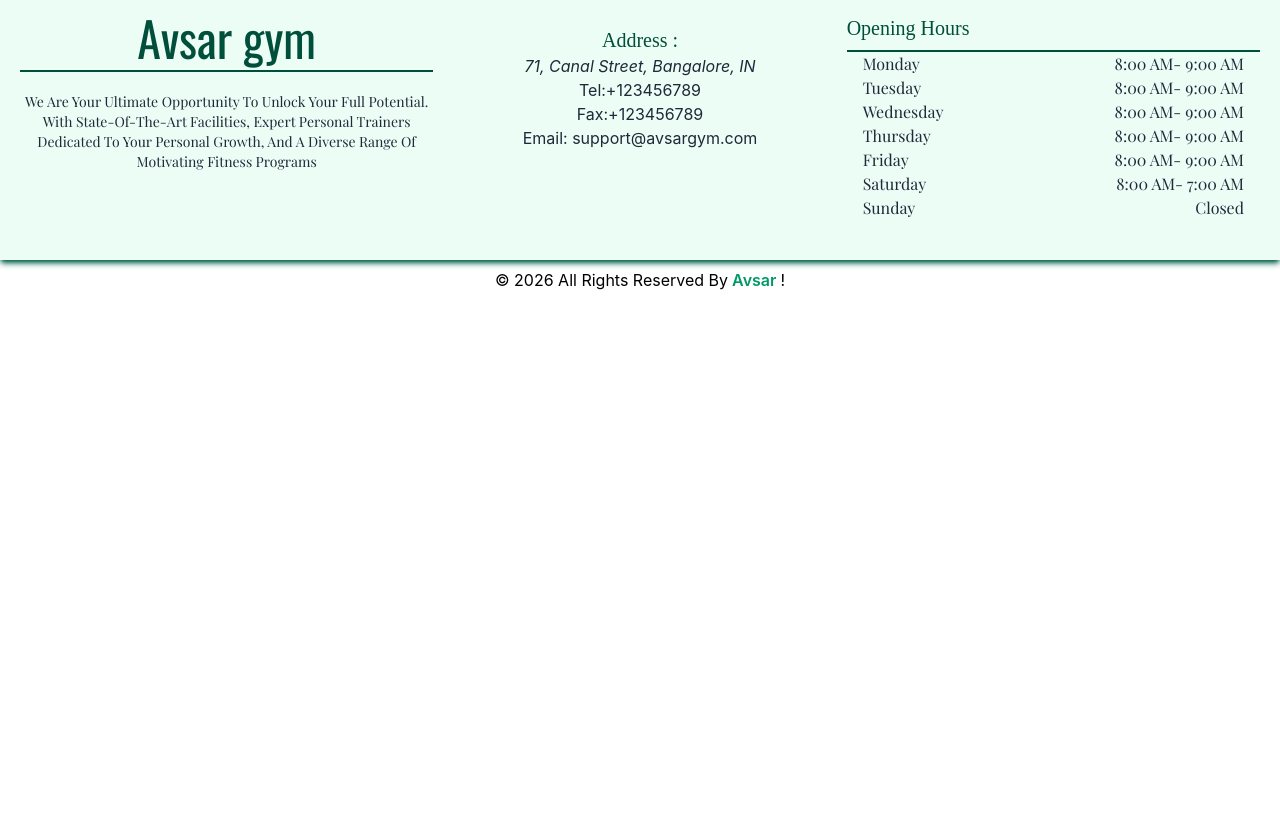
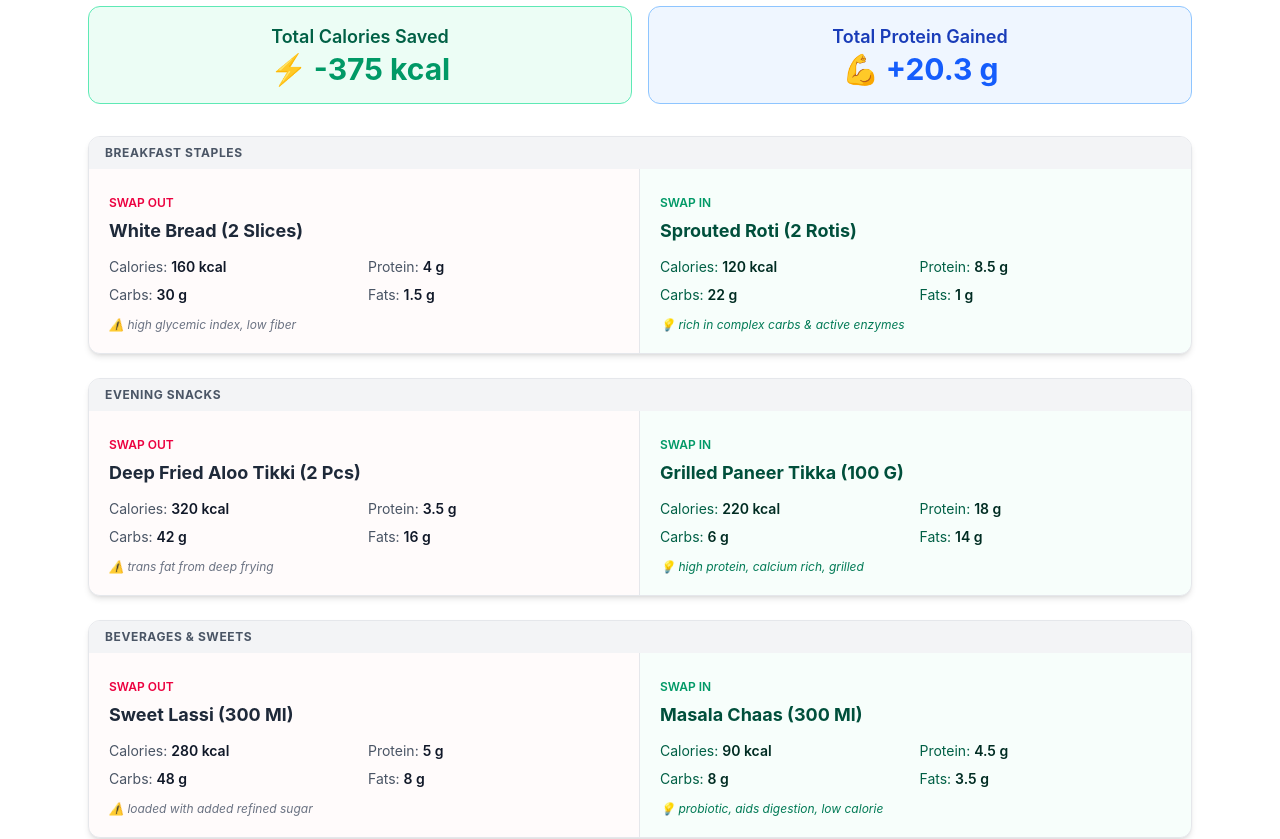
Before and after one commit to Sarita595k/Gym_Website_Frontend, a React (Vite) app: page /nutrition in a window 1280 px wide. Shown: the part 2660-3499 px from the top of the page. Before the commit the page ends 2960 px from the top, so only its background shows below. Built offline with nearby package versions, Linux system fonts and the light colour scheme; a web font is replaced by a local one.

Commit message:
swap food grid added

```diff
--- /dev/null
+++ b/src/Components/NutritionPage/NutritionForm.jsx
@@ -0,0 +1,16 @@
+import { useState } from 'react'
+
+const NutritionForm = () => {
+    const [inputValues, setInputValues] = useState({
+
+    })
+    return (
+        <div>
+            <form>
+                <input type="text" name="" id="" />
+            </form>
+        </div>
+    )
+}
+
+export default NutritionForm
--- a/src/Components/NutritionPage/PantrySwap.jsx
+++ b/src/Components/NutritionPage/PantrySwap.jsx
@@ -1,15 +1,19 @@
 import Heading from '../SubHeader/Heading'
+import Swap from './Swap'
 
 export const PantrySwap = () => {
     return (
-        <div><Heading heading="Smart Pantry Swaps for the Indian Kitchen" subHeading="Simple Daily Substitutions.
+        <div>
+            <Heading heading="Smart Pantry Swaps for the Indian Kitchen" subHeading="Simple Daily Substitutions.
          Double the Protein. Zero Starvation."
-            paragraph="Transforming your physique does not require
+                paragraph="Transforming your physique does not require
              abandoning traditional Indian meals or buying expensive
               imported health foods. By making intentional swaps across
                everyday staples—substituting refined grains for nutrient-dense millets,
                 fried snacks for grilled protein, and sugary beverages for gut-friendly
                  probiotics—you can effortlessly eliminate hundreds of empty calories
-                 while hitting your daily muscle-building targets." /></div>
+                 while hitting your daily muscle-building targets." />
+            <Swap />
+        </div>
     )
 }
--- /dev/null
+++ b/src/Components/NutritionPage/Swap.jsx
@@ -0,0 +1,148 @@
+const swapPairs = [
+    {
+        id: 1,
+        category: "Breakfast Staples",
+        pantry: {
+            name: "white bread (2 slices)",
+            calories: 160,
+            protein: 4,
+            carbs: 30,
+            fats: 1.5,
+            note: "high glycemic index, low fiber"
+        },
+        swap: {
+            name: "sprouted roti (2 rotis)",
+            calories: 120,
+            protein: 8.5,
+            carbs: 22,
+            fats: 1,
+            note: "rich in complex carbs & active enzymes"
+        }
+    },
+    {
+        id: 2,
+        category: "Evening Snacks",
+        pantry: {
+            name: "deep fried aloo tikki (2 pcs)",
+            calories: 320,
+            protein: 3.5,
+            carbs: 42,
+            fats: 16,
+            note: "trans fat from deep frying"
+        },
+        swap: {
+            name: "grilled paneer tikka (100 g)",
+            calories: 220,
+            protein: 18,
+            carbs: 6,
+            fats: 14,
+            note: "high protein, calcium rich, grilled"
+        }
+    },
+    {
+        id: 3,
+        category: "Beverages & Sweets",
+        pantry: {
+            name: "sweet lassi (300 ml)",
+            calories: 280,
+            protein: 5,
+            carbs: 48,
+            fats: 8,
+            note: "loaded with added refined sugar"
+        },
+        swap: {
+            name: "masala chaas (300 ml)",
+            calories: 90,
+            protein: 4.5,
+            carbs: 8,
+            fats: 3.5,
+            note: "probiotic, aids digestion, low calorie"
+        }
+    },
+    {
+        id: 4,
+        category: "Grains & Curries",
+        pantry: {
+            name: "white rice (1 cup cooked)",
+            calories: 205,
+            protein: 4.2,
+            carbs: 45,
+            fats: 0.4,
+            note: "stripped of bran layers and fiber"
+        },
+        swap: {
+            name: "foxtail millet (1 cup cooked)",
+            calories: 160,
+            protein: 6,
+            carbs: 31,
+            fats: 1.5,
+            note: "low GI, gluten-free, rich in iron"
+        }
+    }
+];
+const Swap = () => {
+    const totalPantryCalories = swapPairs.reduce((acc, value) => acc + value.pantry.calories, 0)
+    const totalSwapCalories = swapPairs.reduce((acc, value) => acc + value.swap.calories, 0)
+
+    const caloriesSaved = totalSwapCalories - totalPantryCalories
+
+    const totalPantryProtein = swapPairs.reduce((acc, value) => acc + value.pantry.protein, 0)
+    const totalSwapProtein = swapPairs.reduce((acc, value) => acc + value.swap.protein, 0)
+    const proteinGained = totalSwapProtein - totalPantryProtein
+    return (
+        <div className="max-w-6xl mx-auto px-6 py-10">
+            {/* Header Summary Cards */}
+            <div className="grid grid-cols-1 sm:grid-cols-2 gap-4 mb-8">
+                <div className="bg-emerald-50 border border-emerald-300 rounded-xl p-4 text-center">
+                    <p className="text-emerald-800 font-semibold text-lg">Total Calories Saved</p>
+                    <p className="text-3xl font-bold text-emerald-600">⚡ {caloriesSaved} kcal</p>
+                </div>
+                <div className="bg-blue-50 border border-blue-300 rounded-xl p-4 text-center">
+                    <p className="text-blue-800 font-semibold text-lg">Total Protein Gained</p>
+                    <p className="text-3xl font-bold text-blue-600">💪 +{proteinGained} g</p>
+                </div>
+            </div>
+
+            {/* Comparison Grid */}
+            <div className="flex flex-col gap-6">
+                {swapPairs.map((pair) => (
+                    <div key={pair.id} className="bg-white rounded-xl shadow-md border border-gray-200 overflow-hidden">
+                        <div className="bg-gray-100 px-4 py-2 text-xs font-bold uppercase tracking-wider text-gray-600">
+                            {pair.category}
+                        </div>
+
+                        <div className="grid grid-cols-1 md:grid-cols-2 divide-y md:divide-y-0 md:divide-x divide-gray-200">
+                            {/* Pantry Item (Old) */}
+                            <div className="p-5 bg-rose-50/30">
+                                <span className="text-xs font-semibold uppercase text-rose-600">Swap Out</span>
+                                <h3 className="text-lg font-bold capitalize text-gray-800 mt-1 mb-3">{pair.pantry.name}</h3>
+                                <div className="grid grid-cols-2 gap-2 text-sm">
+                                    <p className="text-gray-600">Calories: <span className="font-semibold text-gray-900">{pair.pantry.calories} kcal</span></p>
+                                    <p className="text-gray-600">Protein: <span className="font-semibold text-gray-900">{pair.pantry.protein} g</span></p>
+                                    <p className="text-gray-600">Carbs: <span className="font-semibold text-gray-900">{pair.pantry.carbs} g</span></p>
+                                    <p className="text-gray-600">Fats: <span className="font-semibold text-gray-900">{pair.pantry.fats} g</span></p>
+                                </div>
+                                <p className="mt-3 text-xs italic text-gray-500">⚠️ {pair.pantry.note}</p>
+                            </div>
+
+                            {/* Healthy Swap (New) */}
+                            <div className="p-5 bg-emerald-50/40">
+                                <span className="text-xs font-semibold uppercase text-emerald-600">Swap In</span>
+                                <h3 className="text-lg font-bold capitalize text-emerald-900 mt-1 mb-3">{pair.swap.name}</h3>
+                                <div className="grid grid-cols-2 gap-2 text-sm">
+                                    <p className="text-emerald-800">Calories: <span className="font-semibold text-emerald-950">{pair.swap.calories} kcal</span></p>
+                                    <p className="text-emerald-800">Protein: <span className="font-semibold text-emerald-950">{pair.swap.protein} g</span></p>
+                                    <p className="text-emerald-800">Carbs: <span className="font-semibold text-emerald-950">{pair.swap.carbs} g</span></p>
+                                    <p className="text-emerald-800">Fats: <span className="font-semibold text-emerald-950">{pair.swap.fats} g</span></p>
+                                </div>
+                                <p className="mt-3 text-xs italic text-emerald-700">💡 {pair.swap.note}</p>
+                            </div>
+                        </div>
+                    </div>
+                ))}
+            </div>
+        </div>
+    );
+}
+
+export default Swap
```
